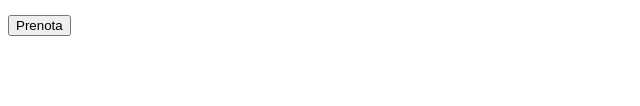
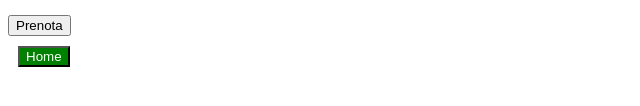
Before and after one commit to Davy021-s/asoc2024, a plain HTML site: page src/book.html in a window 1280 px wide. Shown: the part 266-372 px from the top of the page, without its empty margins (0-640 px from the left). Drawn offline with Linux system fonts and the light colour scheme.

Commit message:
bottone home book

```diff
--- a/src/book.html
+++ b/src/book.html
@@ -27,6 +27,9 @@
 
     <button type="submit">Prenota</button>
   </form>
+  <div style='margin:10px; '>
+    <button style="background-color:green; border-color:black; color:white;" onclick="window.location.href='/bookings'">Home</button>
+  </div>
 
   <script>
     var date = "{{ date }}"
```
